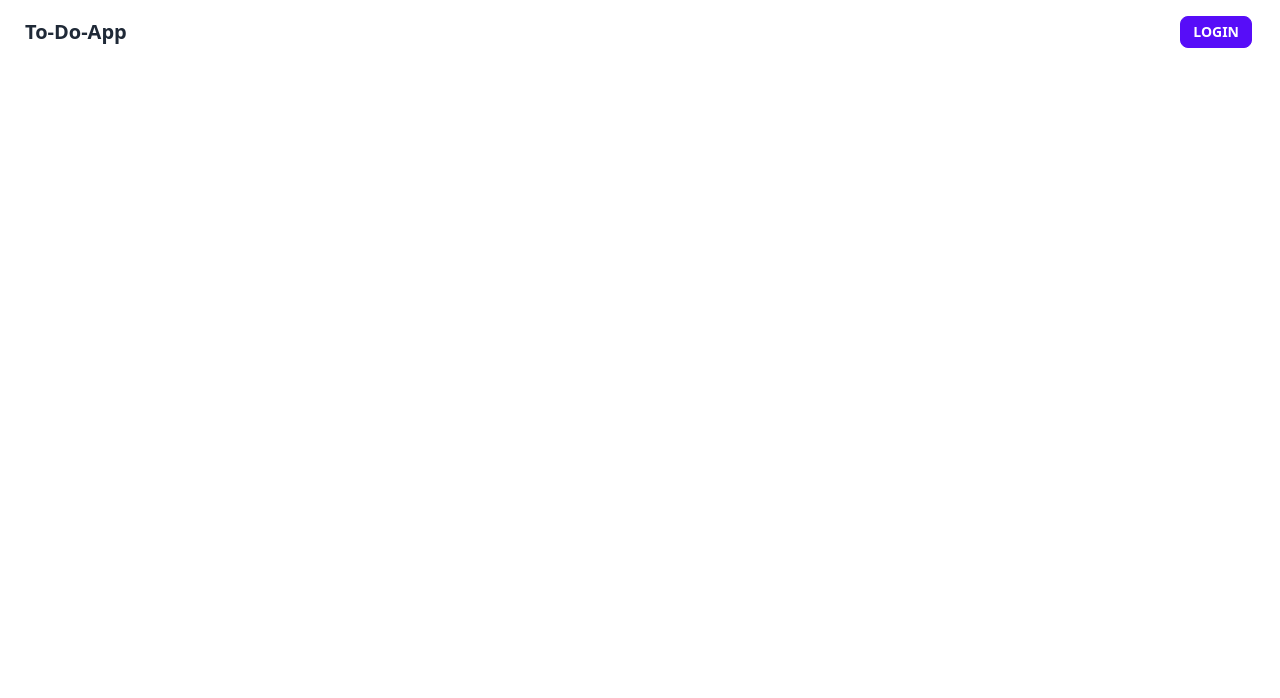
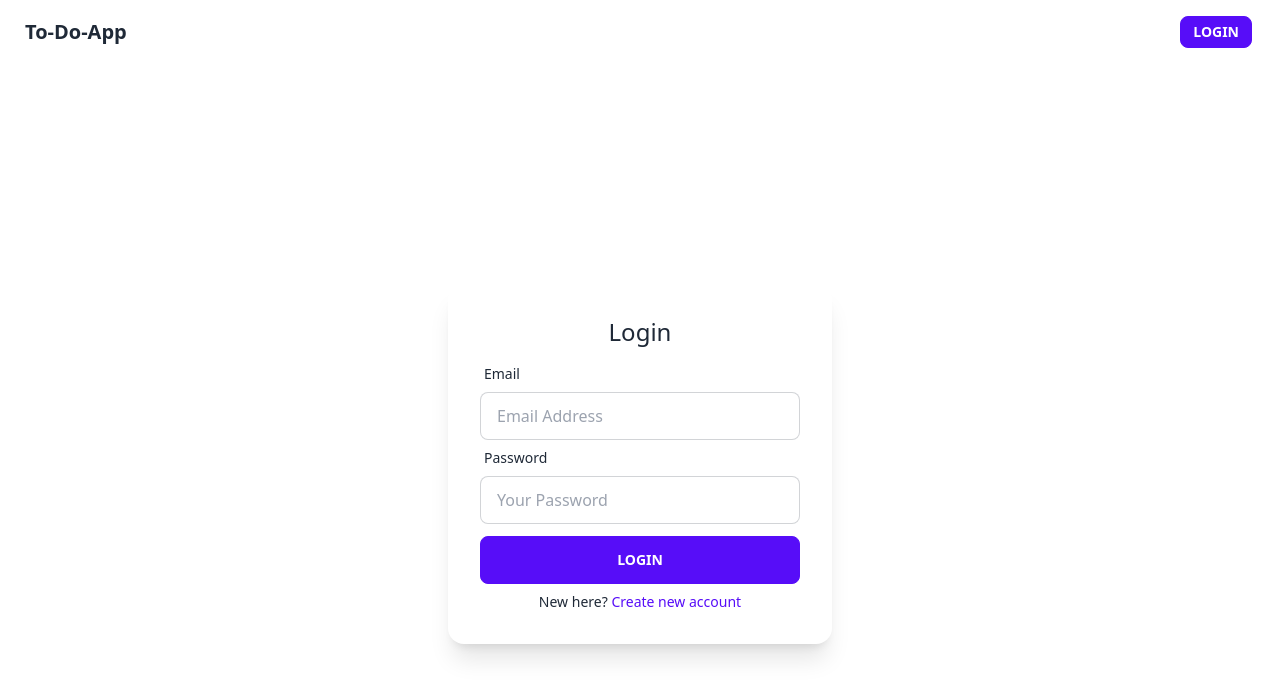
Before and after one commit to NafiulA/to-do-app-client, a React (Create React App) app: page /login in a window 1280 px wide. Shown: the top 698 px of the page. Built offline with nearby package versions, Linux system fonts and the light colour scheme; no server answers.

Commit message:
login working

```diff
--- a/src/components/Authentication/Login/Login.js
+++ b/src/components/Authentication/Login/Login.js
@@ -1,9 +1,82 @@
-import React from 'react';
+import React, { useEffect } from 'react';
+import { useForm } from "react-hook-form";
+import { useLocation, useNavigate } from 'react-router-dom';
+import { useSignInWithEmailAndPassword } from 'react-firebase-hooks/auth';
+import auth from "../../../firebase.init";
+import toast from 'react-hot-toast';
+import Loading from '../../Loading/Loading';
 
 const Login = () => {
+    const navigate = useNavigate();
+    const location = useLocation();
+    const from = location?.state?.from?.pathname || '/';
+    const { register, handleSubmit, formState: { errors } } = useForm();
+    const [
+        signInWithEmailAndPassword,
+        user,
+        loading,
+        error,
+    ] = useSignInWithEmailAndPassword(auth);
+    useEffect(() => {
+        if (user) {
+            toast.success("Login Successful!", { id: "login" });
+            navigate(from, { replace: true });
+        }
+    }, [user, from, navigate]);
+    if (errors.email || errors.password) {
+        if (errors?.email) {
+            toast.error(`${errors.email.message}`, { id: "emailError" });
+        }
+        if (errors?.password) {
+            toast.error(`${errors.password.message}`, { id: "passError" })
+        }
+    }
+    const onSubmit = data => {
+        signInWithEmailAndPassword(data.email, data.password);
+
+    }
+    if (loading) {
+        return <Loading></Loading>
+    }
+    if (error) {
+        toast.error(`${error.message}`, { id: "firebaseError" });
+    }
     return (
-        <div>
-
+        <div className='flex justify-center items-center min-h-screen'>
+            <div class="card w-full max-w-sm bg-base-100 shadow-xl">
+                <div class="card-body">
+                    <h2 class="text-center text-2xl">Login</h2>
+                    <form onSubmit={handleSubmit(onSubmit)}>
+                        <div class="form-control w-full max-w-xs">
+                            <label class="label">
+                                <span class="label-text">Email</span>
+                            </label>
+                            <input {...register("email", {
+                                required: "Email is Require",
+                                pattern: {
+                                    value: /^(([^<>()[\]\\.,;:\s@"]+(\.[^<>()[\]\\.,;:\s@"]+)*)|(".+"))@((\[[0-9]{1,3}\.[0-9]{1,3}\.[0-9]{1,3}\.[0-9]{1,3}\])|(([a-zA-Z\-0-9]+\.)+[a-zA-Z]{2,}))$/,
+                                    message: "Invalid email"
+                                }
+                            })} type="email" placeholder="Email Address" class="input input-bordered w-full max-w-xs" />
+                        </div>
+                        <div class="form-control w-full max-w-xs">
+                            <label class="label">
+                                <span class="label-text">Password</span>
+                            </label>
+                            <input {...register("password", {
+                                required: "Password is required", minLength: {
+                                    value: 8,
+                                    message: "Please use at least 8 character"
+                                }
+                            })} type="password" placeholder="Your Password" class="input input-bordered w-full max-w-xs" />
+                        </div>
+                        <input type="submit" className=' w-full max-w-xs btn btn-primary mt-3' value="Login" />
+                    </form>
+                    <p className='text-center text-sm'>New here? <span
+                        onClick={() => { navigate("/signup") }} className='text-primary cursor-pointer'>
+                        Create new account</span></p>
+                </div>
+            </div>
         </div>
     );
 };
--- a/src/components/Authentication/Signup/Signup.js
+++ b/src/components/Authentication/Signup/Signup.js
@@ -87,8 +87,11 @@ const Signup = () => {
                                 }
                             })} type="password" placeholder="Your Password" class="input input-bordered w-full max-w-xs" />
                         </div>
-                        <input type="submit" className=' w-full max-w-xs btn btn-primary mt-3' />
+                        <input type="submit" className=' w-full max-w-xs btn btn-primary mt-3' value="Sign Up" />
                     </form>
+                    <p className='text-center text-sm'>Already have an account? <span
+                        onClick={() => { navigate("/login") }} className='text-primary cursor-pointer'>
+                        Please Login</span></p>
                 </div>
             </div>
         </div>
--- a/src/components/Header/Header.js
+++ b/src/components/Header/Header.js
@@ -1,14 +1,19 @@
 import React from 'react';
+import { useAuthState } from 'react-firebase-hooks/auth';
+import { signOut } from 'firebase/auth';
 import { Link } from 'react-router-dom';
+import auth from '../../firebase.init';
 
 const Header = () => {
+    const [user] = useAuthState(auth);
     return (
         <div class="navbar">
             <div class="navbar-start">
                 <Link to="/" class="btn btn-ghost normal-case text-xl">To-Do-App</Link>
             </div>
             <div class="navbar-end">
-                <Link to="/login" class="btn btn-primary btn-sm mr-5">Login</Link>
+                {user ?
+                    <button onClick={() => { signOut(auth) }} class="btn btn-primary btn-sm mr-5">Log Out</button> : <Link to="/login" class="btn btn-primary btn-sm mr-5">Login</Link>}
                 <label for="homeDashboard" class="btn btn-primary btn-sm drawer-button lg:hidden">
                     Dashboard</label>
             </div>
```
